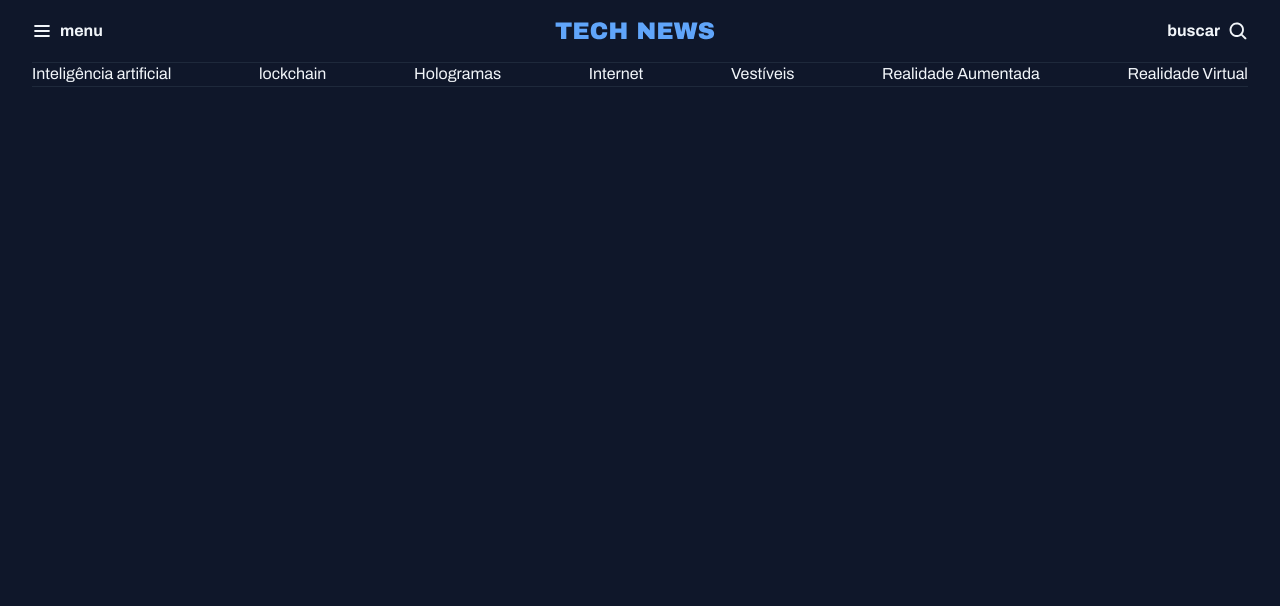
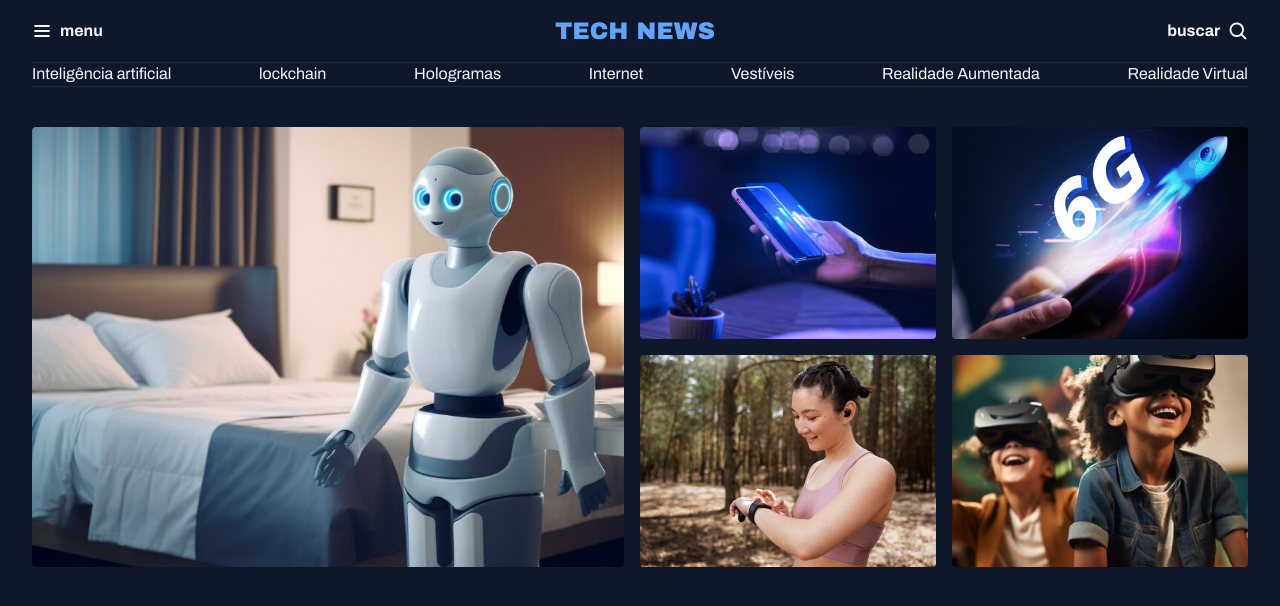
Before and after one commit to Brunomorais85/projeto-noticias, a plain HTML site: page index.html in a window 1280 px wide. Drawn offline with Linux system fonts and the light colour scheme.

Commit message:
estruturando a sessao destaques

```diff
--- a/index.html
+++ b/index.html
@@ -39,5 +39,29 @@
 
   </nav>
  </header>
+
+ <main class="grid container">
+  <section id="featured" class="grid grid-flow-col gap-16">
+    <div>
+      <img src="assets/imagens/Image 01.png" alt="">
+    </div>
+
+    <div class="grid grid-cols-2 gap-16">
+      <div>
+        <img src="assets/imagens/Image 02.png" alt="">
+      </div>
+      <div>
+        <img src="assets/imagens/Image 03.png" alt="">
+      </div>
+      <div>
+        <img src="assets/imagens/Image 04.png" alt="">
+      </div>
+      <div>
+        <img src="assets/imagens/Image 05.png" alt="">
+      </div>
+    </div>
+  </section>
+
+ </main>
 </body>
 </html>
--- a/styles/global.css
+++ b/styles/global.css
@@ -34,10 +34,18 @@ a:hover {
   h1,h2,h3 {
     font: inherit;
   }
+
+  img {
+   max-width: 100%;
+  }
   .container {
     max-width: 1280px;
     padding-inline: 32px;
     margin-inline: auto;
+  }
+
+  main {
+    margin-top: 40px;
   }
 
   /* utility-first */
--- a/styles/index.css
+++ b/styles/index.css
@@ -1,2 +1,4 @@
 @import url(global.css);
 @import url(header.css);
+@import url(utility.css);
+@import url(sections.css);
--- /dev/null
+++ b/styles/sections.css
@@ -0,0 +1,7 @@
+#featured {
+  img {
+    height: 100%;
+    object-fit: cover;
+    border-radius: 4px;
+  }
+}
--- /dev/null
+++ b/styles/utility.css
@@ -0,0 +1,57 @@
+* {
+  margin: 0;
+  padding: 0;
+  box-sizing: border-box;
+  }
+  :root {
+    --brand-color-light: #60A5FA ;
+    --brand-color-dark: #1D4ED8 ;
+    --bg-color: #0F172A ;
+    --stroke-color: #1E293B ;
+    --text-color-primary: #f1f5f9;
+    --text-color-secondary: #CBD5E1 ;
+
+    --font-family: "archivo" , sans-serif;
+    --h1: 800 24px/135% var(--font-family) ;
+    --h2: 800 16px/140% var(--font-family);
+    --h3: 800 14px/140% var(--font-family);
+    --text-span:  600 14px/145% var(--font-family);
+    --text:  400 16px/140% var(--font-family);
+    --text-sm: 400 14px/160% var(--font-family);
+  }
+  body {
+    font: var(--text);
+    color: var(--text-color-primary);
+    background-color: var(--bg-color) ;
+  }
+  a {
+    text-decoration: none;
+    color: inherit;
+  }
+  a:hover {
+    color: var(--brand-color-light);
+    }
+    h1,h2,h3 {
+      font: inherit;
+    }
+    .container {
+      max-width: 1280px;
+      padding-inline: 32px;
+      margin-inline: auto;
+    }
+
+    /* utility-first */
+    .grid {
+      display: grid;
+    }
+   .grid-flow-col {
+    grid-auto-flow: column;
+
+   }
+   .grid-cols-2 {
+    grid-template-columns: 1fr 1fr;
+   }
+
+   .gap-16 {
+    gap: 16px;
+   }
```
